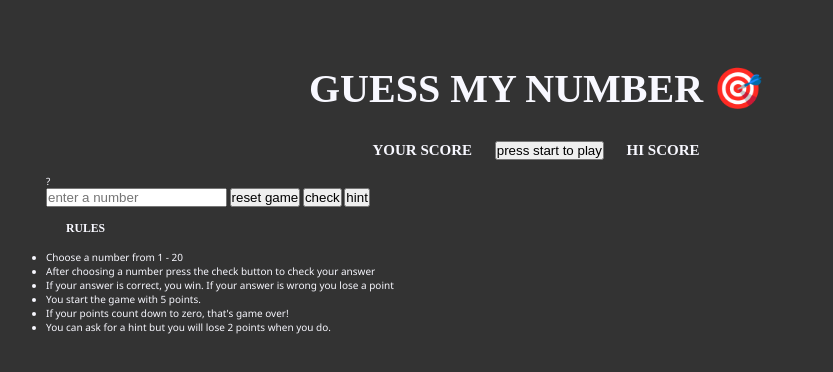
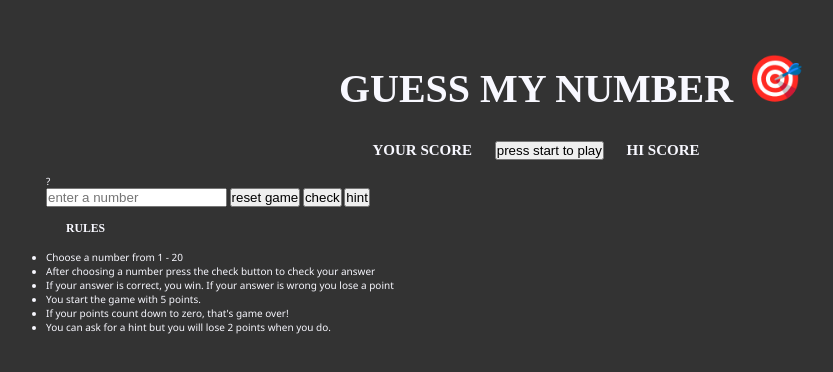
Before and after one commit to moody2times/guessing_game, a plain HTML site: page index.html in a window 1280 px wide. Shown: the whole page, without its empty margins (104-937 px from the left). Drawn offline with Linux system fonts and the light colour scheme.

Commit message:
:lipstick: Define the position for the h1 emoji

```diff
--- a/style.css
+++ b/style.css
@@ -26,8 +26,19 @@ h3 {
 	text-transform: uppercase;
 }
 
-h1 {
+.header {
 	font-size: 4rem;
+
+	position: relative;
+}
+
+.header-span {
+	display: inline-block;
+	font-size: 4.5rem;
+
+	position: absolute;
+	right: -5rem;
+	top: 0.2rem;
 }
 
 .banner {
```
